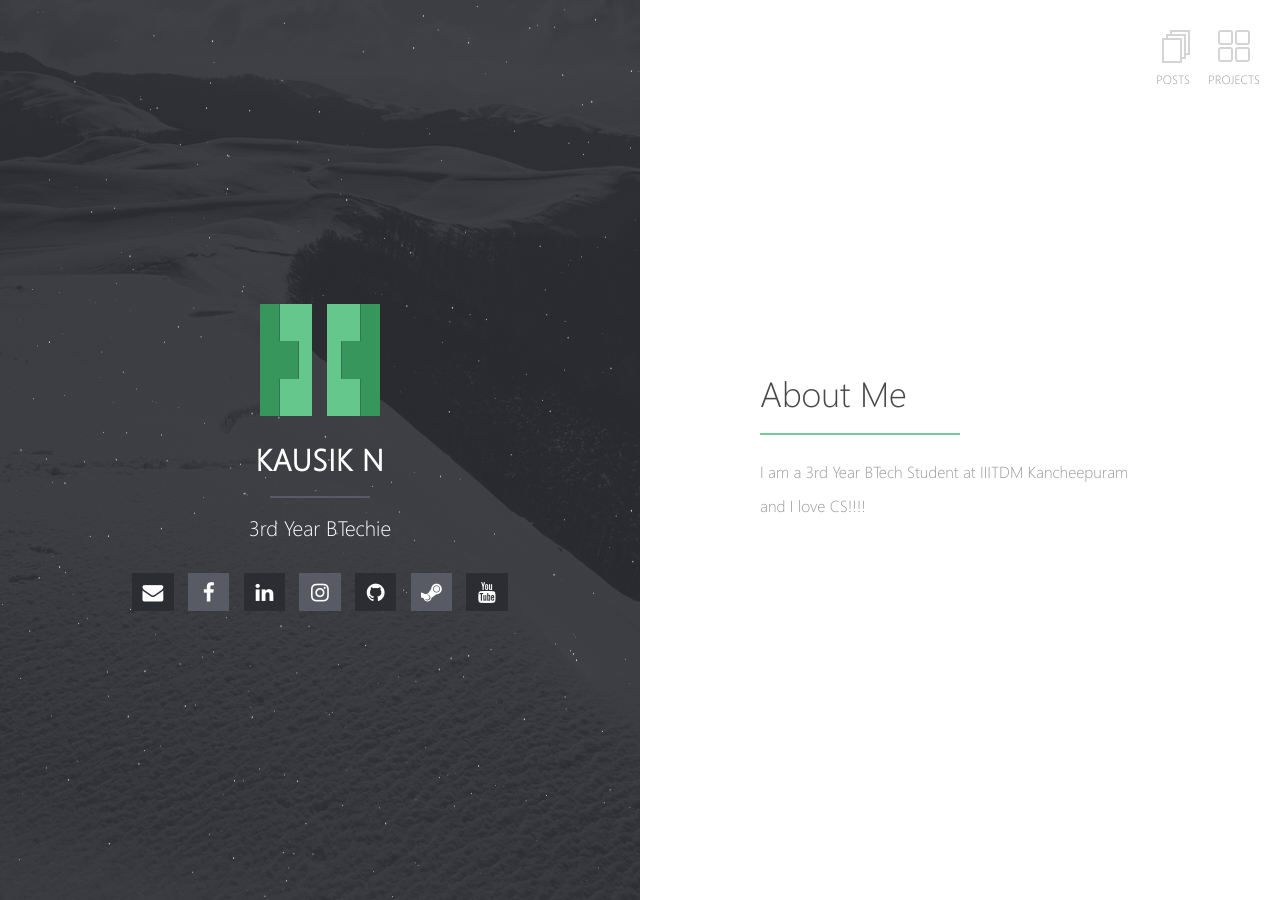
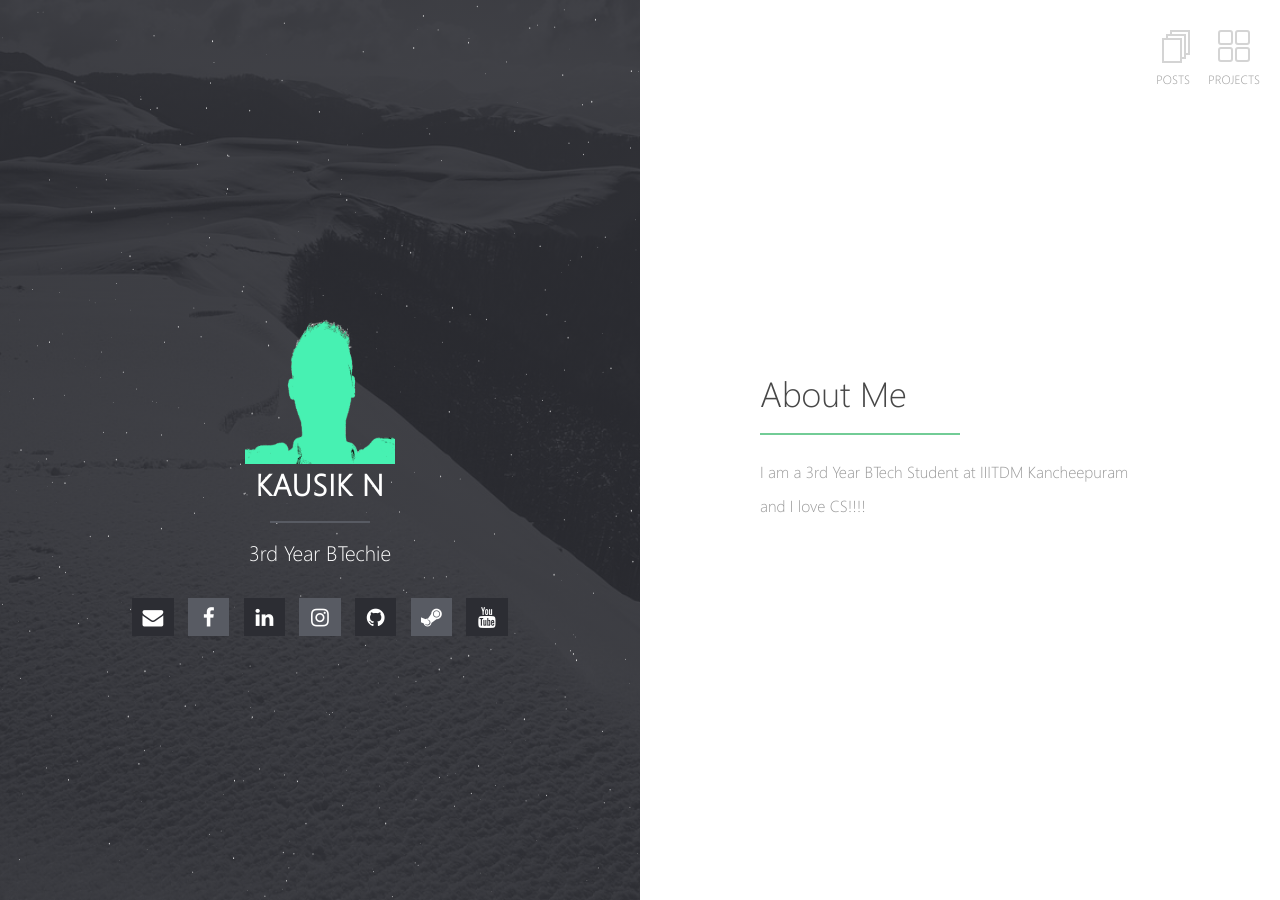
Before and after one commit to KausikN/KausikN.github.io, a Jekyll site: the page built from index.md, in a window 1280 px wide. Built offline with Jekyll 4.4.1, drawn with Linux system fonts in a browser that asks for light colours; our own code applies the rules of GitHub Pages for plain Markdown files.

Commit message:
Update _config.yml

```diff
--- a/_config.yml
+++ b/_config.yml
@@ -2,7 +2,7 @@
 title: Kausik N
 description: 3rd Year BTechie
 url: https://kausikn.github.io/
-logo: halve.png                                       # Site logo
+logo: logo-nobg.png                                       # Site logo
 locale: en_US
 
 # Left Block Images
```
